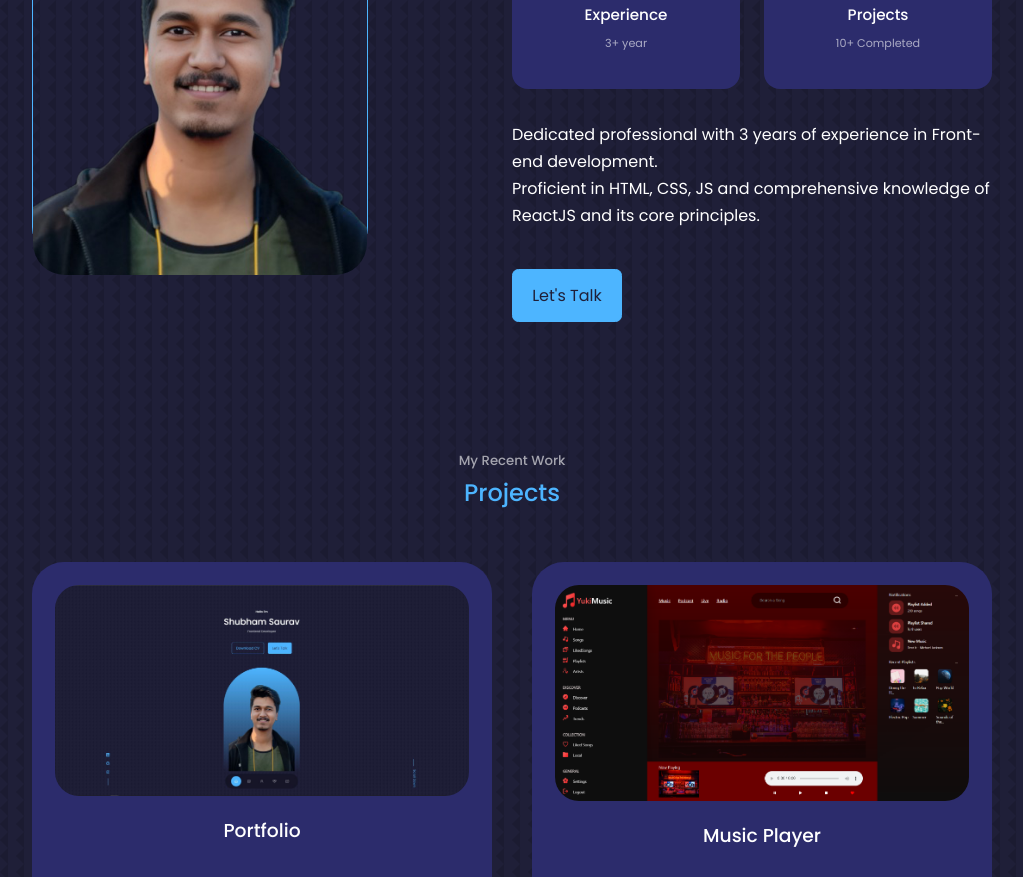
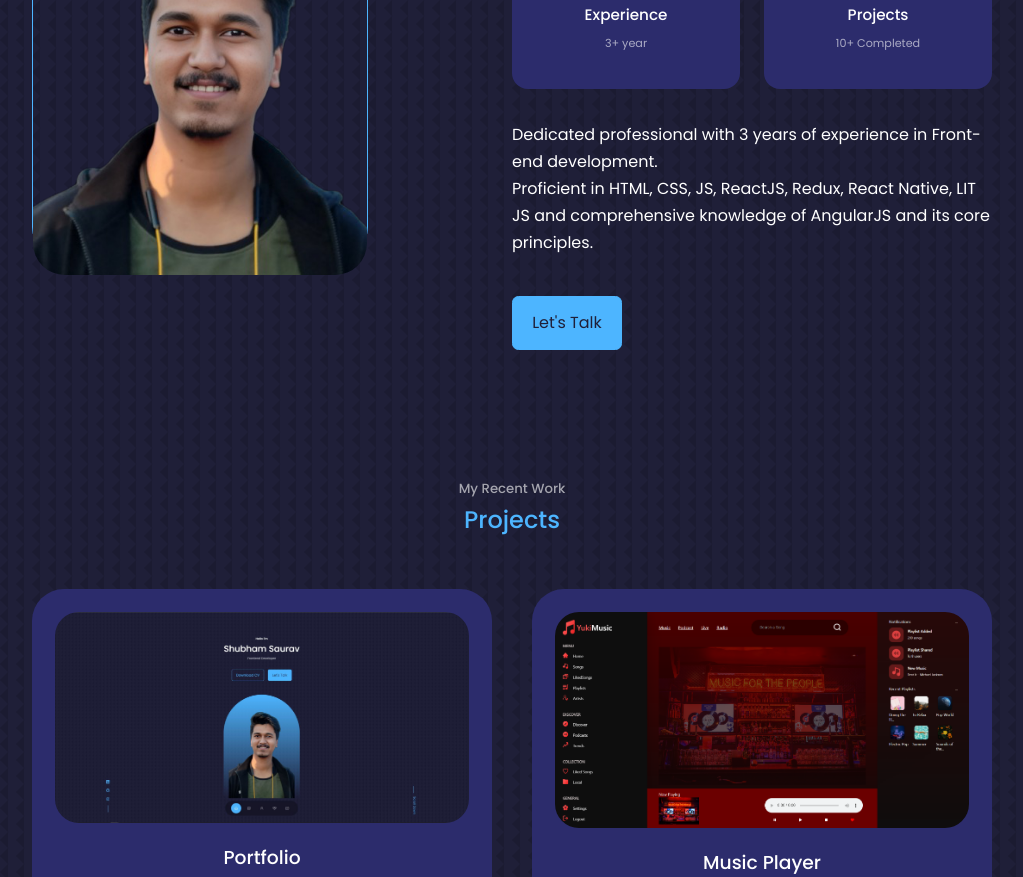
Before and after one commit to shubhamsaurav09/first-react-portfolio, a React (Create React App) app: page / in a window 1280 px wide. Shown: the part 1680-2557 px from the top of the page, without its empty margins (128-1151 px from the left). Built offline with nearby package versions, Linux system fonts and the light colour scheme.

Commit message:
Updated About Section

```diff
--- a/src/components/about/About.jsx
+++ b/src/components/about/About.jsx
@@ -34,8 +34,9 @@ function About() {
 
           <p>
             Dedicated professional with 3 years of experience in Front-end
-            development. <br></br> Proficient in HTML, CSS, JS and comprehensive
-            knowledge of ReactJS and its core principles. <br></br>
+            development. <br></br> Proficient in HTML, CSS, JS, ReactJS, Redux,
+            React Native, LIT JS and comprehensive knowledge of AngularJS and
+            its core principles. <br></br>
           </p>
 
           <a href="#contact" className="btn btn-primary">
```
